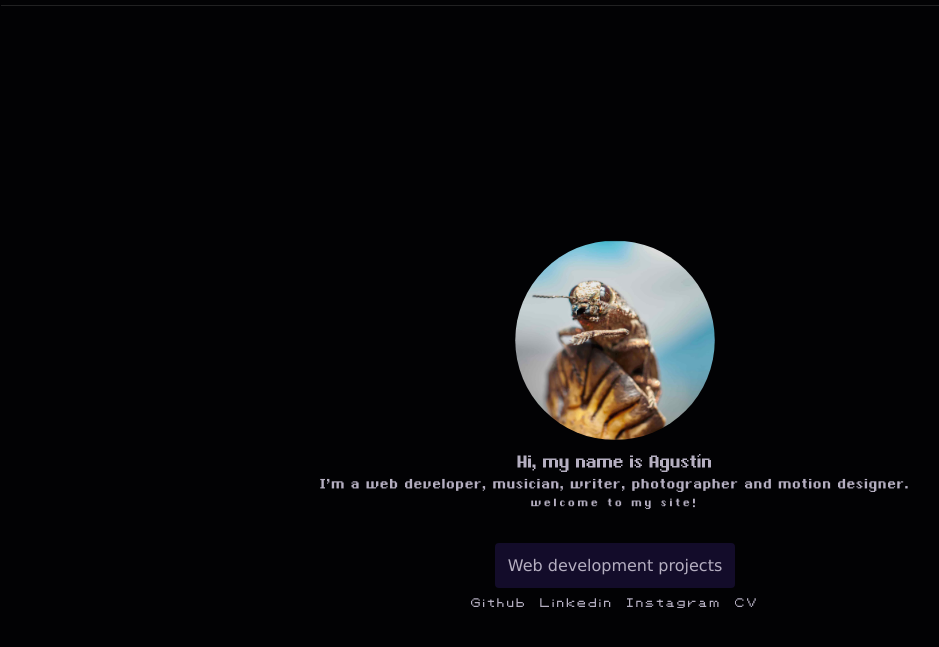
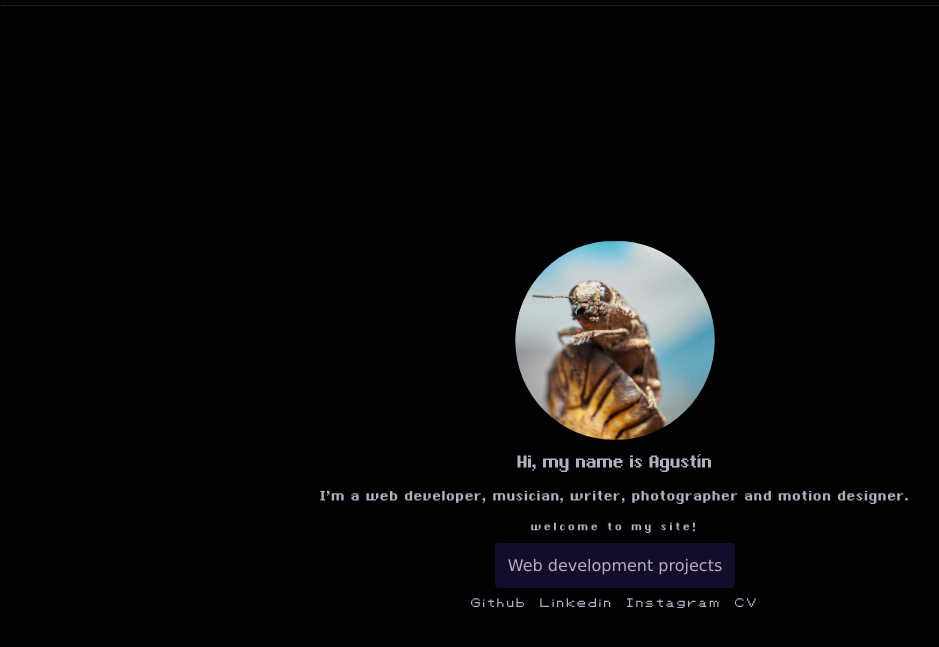
Before and after one commit to Caracolaracol/jsFinal-coderhouse, a website: page index.html in a window 1280 px wide. Shown: the part 113-760 px from the top of the page, without its empty margins (25-964 px from the left). Drawn offline with Linux system fonts and the light colour scheme.

Commit message:
que cuesta alinear todo

```diff
--- a/scss/partials/pages/_index.scss
+++ b/scss/partials/pages/_index.scss
@@ -11,7 +11,7 @@
         text-align: center;
         background-color:$negro;
         gap: .6rem;
-        width: 100vw;
+        //width: 100vw;
         height: 75vh;
         animation: aparecerindexcontainer  450ms ease-in;
         overflow: hidden;
@@ -73,7 +73,25 @@
 
         }
         .ws-height {
+            display: flex;
+            flex-direction: column;
+            justify-content: space-between;
             height: 5rem;
+            width: 55rem;
+            overflow: hidden;
+            h1 {
+
+                overflow: hidden;
+            }
+            p {
+
+                overflow: hidden;
+            }
+            h2 {
+
+                overflow: hidden;
+            }
+
         }
         .welcome-section__links {
             display: flex;
```
Also changed, not shown: css/style.css.
